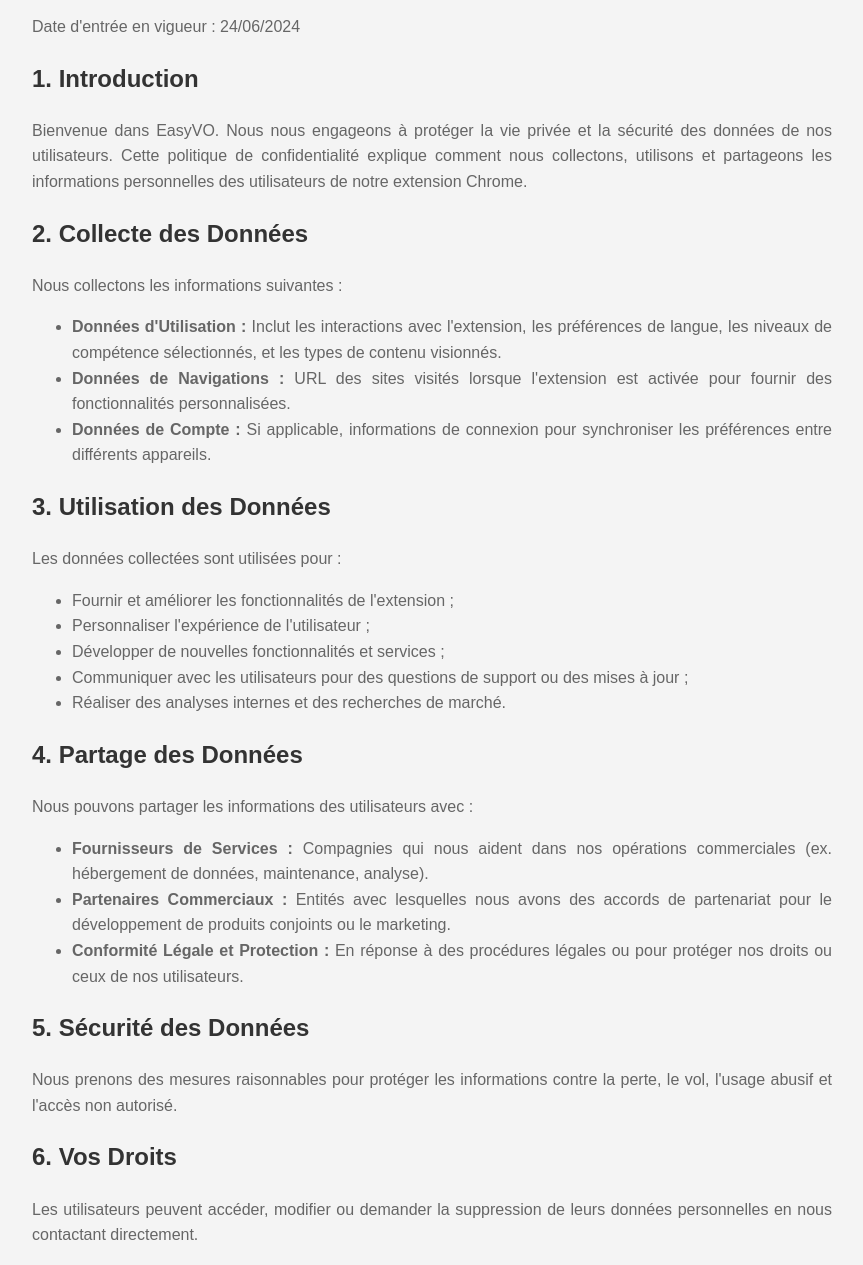
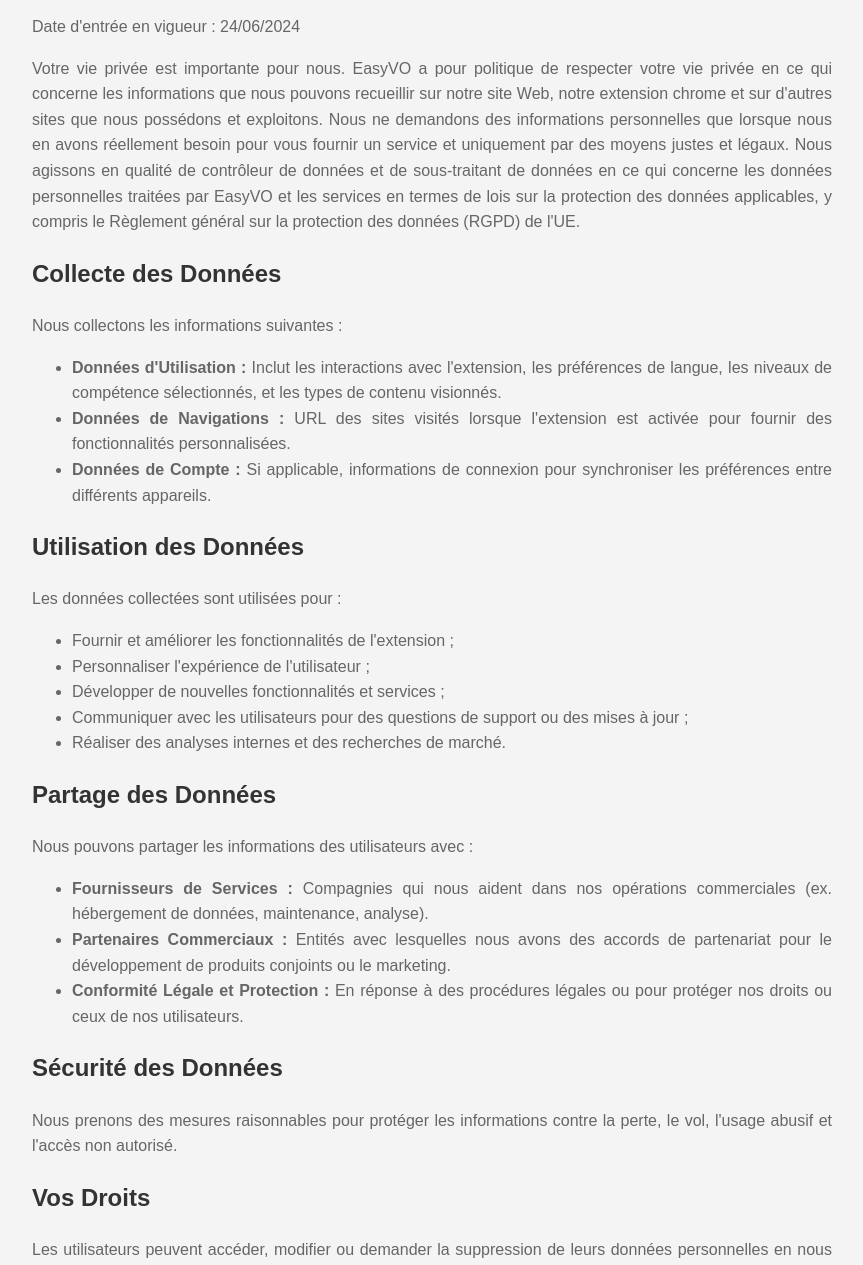
Before and after one commit to RobinMessiaen/mysenseiwebsite, a plain HTML site: page privacy-policy.html in a window 1280 px wide. Shown: the part 100-1365 px from the top of the page, without its empty margins (208-1071 px from the left). Drawn offline with Linux system fonts and the light colour scheme.

Commit message:
modif privacy-policy

```diff
--- a/privacy-policy.html
+++ b/privacy-policy.html
@@ -3,7 +3,7 @@
 
 <head>
   <meta charset="UTF-8">
-  <title>Politique de Confidentialité de EasyVO</title>
+  <title>Politique de Confidentialité d'EasyVO</title>
   <style>
     body {
       font-family: Arial, sans-serif;
@@ -34,15 +34,19 @@
 </head>
 
 <body>
-  <h1>Politique de Confidentialité pour EasyVO</h1>
+  <h1>Politique de Confidentialité d'EasyVO</h1>
   <p>Date d'entrée en vigueur : 24/06/2024</p>
 
-  <h2>1. Introduction</h2>
-  <p>Bienvenue dans EasyVO. Nous nous engageons à protéger la vie privée et la sécurité des données de nos utilisateurs.
-    Cette politique de confidentialité explique comment nous collectons, utilisons et partageons les informations
-    personnelles des utilisateurs de notre extension Chrome.</p>
+  <p>Votre vie privée est importante pour nous. EasyVO a pour politique de respecter votre vie privée en ce qui concerne
+    les informations que nous pouvons recueillir sur notre site Web, notre extension chrome et sur d'autres sites que
+    nous possédons et exploitons.
+    Nous ne demandons des informations personnelles que lorsque nous en avons réellement besoin pour vous fournir un
+    service et uniquement par des moyens justes et légaux.
+    Nous agissons en qualité de contrôleur de données et de sous-traitant de données en ce qui concerne les données
+    personnelles traitées par EasyVO et les services en termes de lois sur la protection des données applicables, y
+    compris le Règlement général sur la protection des données (RGPD) de l'UE.</p>
 
-  <h2>2. Collecte des Données</h2>
+  <h2>Collecte des Données</h2>
   <p>Nous collectons les informations suivantes :</p>
   <ul>
     <li><strong>Données d'Utilisation :</strong> Inclut les interactions avec l'extension, les préférences de langue,
@@ -53,7 +57,7 @@
       entre différents appareils.</li>
   </ul>
 
-  <h2>3. Utilisation des Données</h2>
+  <h2>Utilisation des Données</h2>
   <p>Les données collectées sont utilisées pour :</p>
   <ul>
     <li>Fournir et améliorer les fonctionnalités de l'extension ;</li>
@@ -63,7 +67,7 @@
     <li>Réaliser des analyses internes et des recherches de marché.</li>
   </ul>
 
-  <h2>4. Partage des Données</h2>
+  <h2>Partage des Données</h2>
   <p>Nous pouvons partager les informations des utilisateurs avec :</p>
   <ul>
     <li><strong>Fournisseurs de Services :</strong> Compagnies qui nous aident dans nos opérations commerciales (ex.
@@ -74,22 +78,21 @@
       droits ou ceux de nos utilisateurs.</li>
   </ul>
 
-  <h2>5. Sécurité des Données</h2>
+  <h2>Sécurité des Données</h2>
   <p>Nous prenons des mesures raisonnables pour protéger les informations contre la perte, le vol, l'usage abusif et
     l'accès non autorisé.</p>
 
-  <h2>6. Vos Droits</h2>
+  <h2>Vos Droits</h2>
   <p>Les utilisateurs peuvent accéder, modifier ou demander la suppression de leurs données personnelles en nous
     contactant directement.</p>
 
-  <h2>7. Modifications de la Politique de Confidentialité</h2>
+  <h2>Modifications de la Politique de Confidentialité</h2>
   <p>Nous pouvons mettre à jour cette politique de confidentialité de temps à autre. Les modifications seront effectives
     dès leur publication sur cette page.</p>
 
-  <h2>8. Contact</h2>
-  <p>Pour toute question ou préoccupation relative à la confidentialité, veuillez nous contacter à :
-    robin.messiaen.pro@gmail.com.
-  </p>
+  <h2>Contact</h2>
+  <p>Pour toute question ou préoccupation relative à la confidentialité, n'hésitez pas à nous contacter à :
+    robin@mail.easyvo.xyz.</p>
 </body>
 
 </html>
```
